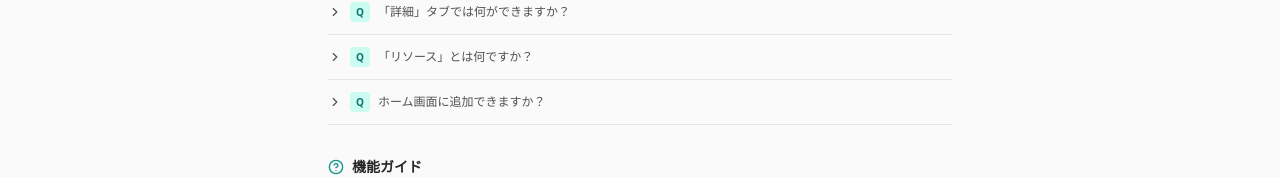
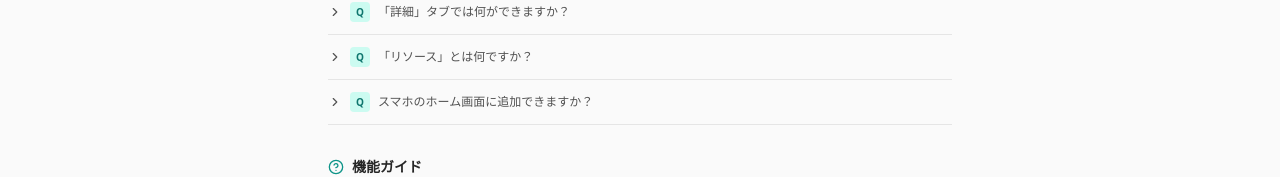
Before and after one commit to shiodome47/shuwa-video-player, a React (Vite) app: page /manual in a window 1280 px wide. Shown: the part 488-665 px from the top of the page. Built offline with nearby package versions, Linux system fonts and the light colour scheme.

Commit message:
docs(manual): FAQ「ホーム画面に追加」の質問文にスマホのを追加
Co-Authored-By: Claude Opus 4.6 (1M context) <noreply@anthropic.com>

```diff
--- a/src/views/ManualView.tsx
+++ b/src/views/ManualView.tsx
@@ -255,7 +255,7 @@ export function ManualView() {
             </FaqItem>
 
             {/* ── FAQ 4 ── */}
-            <FaqItem question="ホーム画面に追加できますか？">
+            <FaqItem question="スマホのホーム画面に追加できますか？">
               <SubHeading>Android（Chrome）</SubHeading>
               <ol className="list-decimal space-y-1 pl-5">
                 <li>Chrome で開いた状態で右上メニュー「<strong>⋮</strong>」をタップ</li>
```
